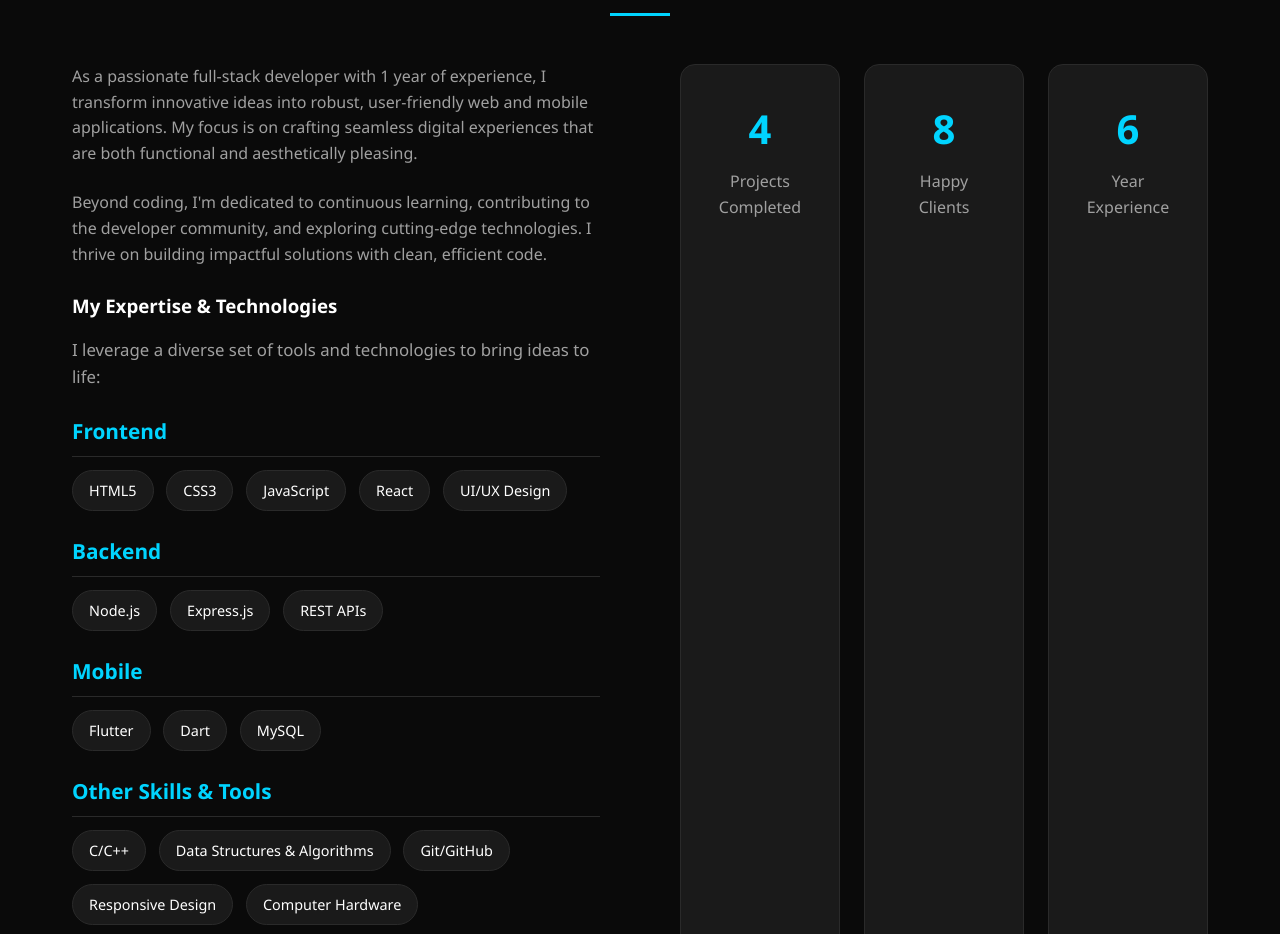
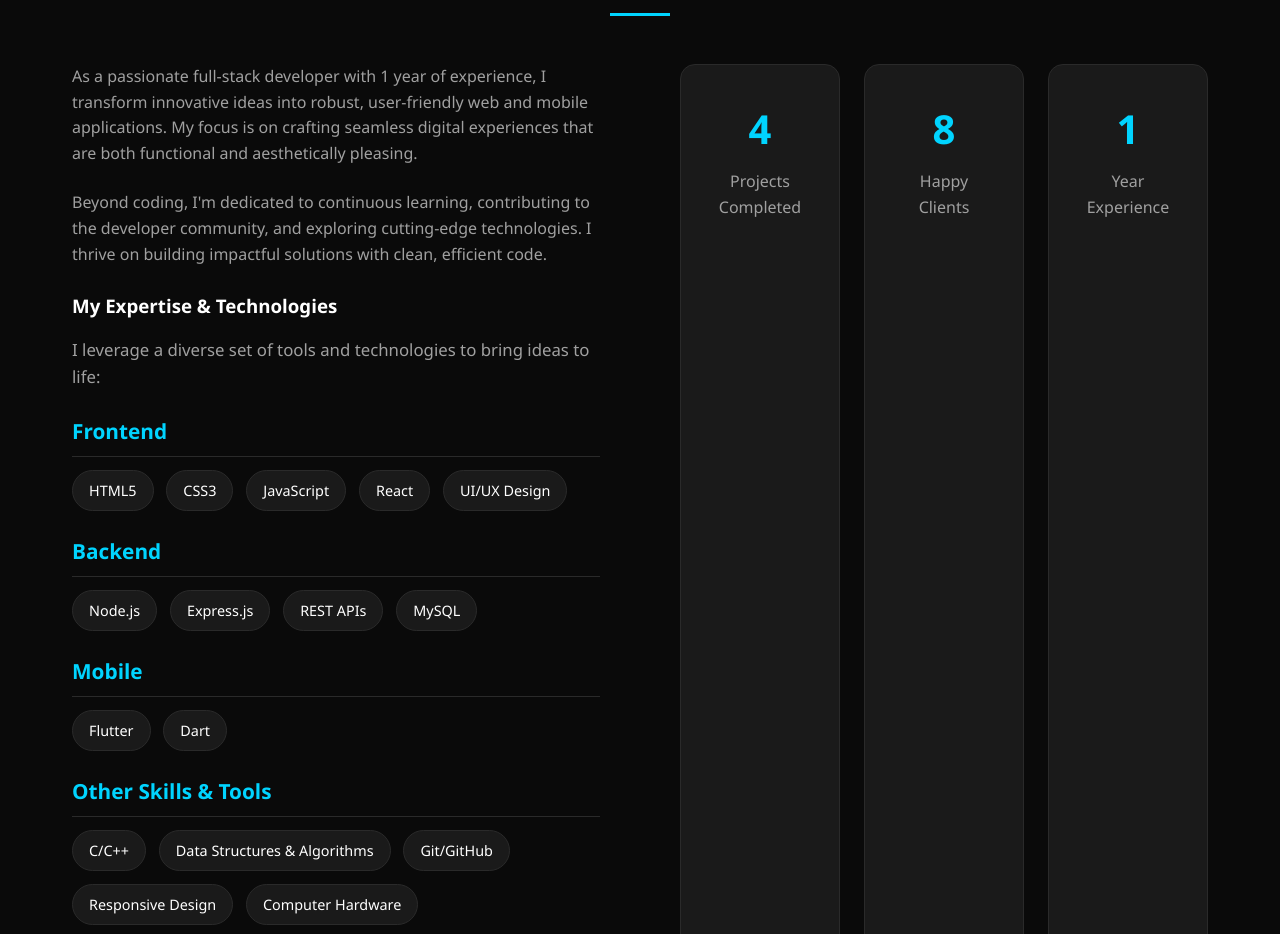
Before and after one commit to oryemaandrew/A-PORTFOLIO-, a plain HTML site: page index.html in a window 1280 px wide. Shown: the part 967-1901 px from the top of the page. Drawn offline with Linux system fonts and the light colour scheme.

Commit message:
Update index.html

```diff
--- a/index.html
+++ b/index.html
@@ -113,6 +113,7 @@
                                     <span>Node.js</span>
                                     <span>Express.js</span>
                                     <span>REST APIs</span>
+                                     <span>MySQL</span>
                                 </div>
                             </div>
 
@@ -121,7 +122,6 @@
                                 <div class="skill-tags">
                                     <span>Flutter</span>
                                     <span>Dart</span>
-                                    <span>MySQL</span>
                                 </div>
                             </div>
 
@@ -150,7 +150,7 @@
                             <div class="stat-label">Happy Clients</div>
                         </div>
                         <div class="stat-card">
-                        <div class="stat-number" data-target="6">1</div>
+                        <div class="stat-number" data-target="1">1</div>
                             <div class="stat-label">Year Experience</div>
                         </div>
                     </div>
```
